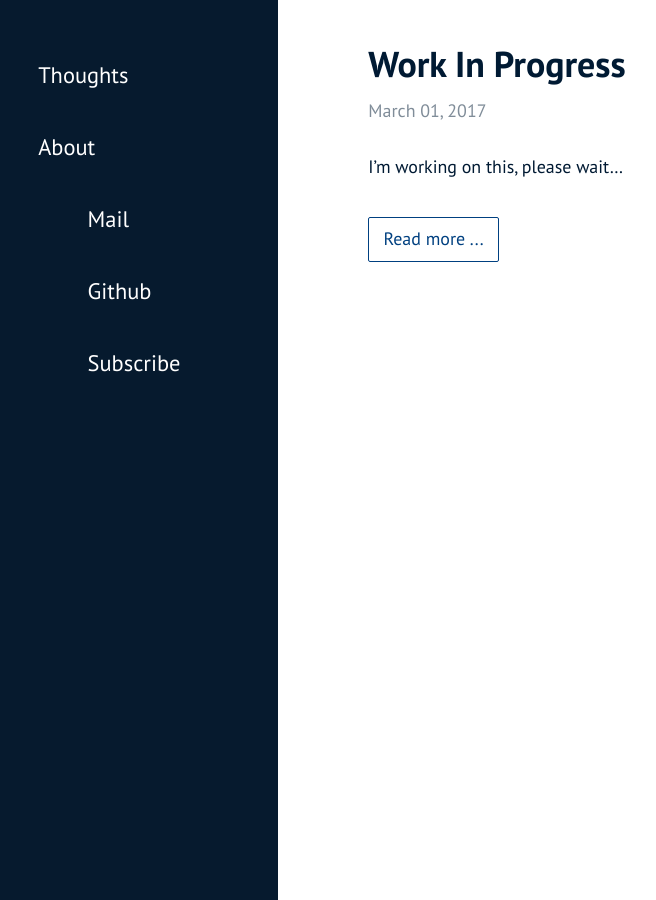
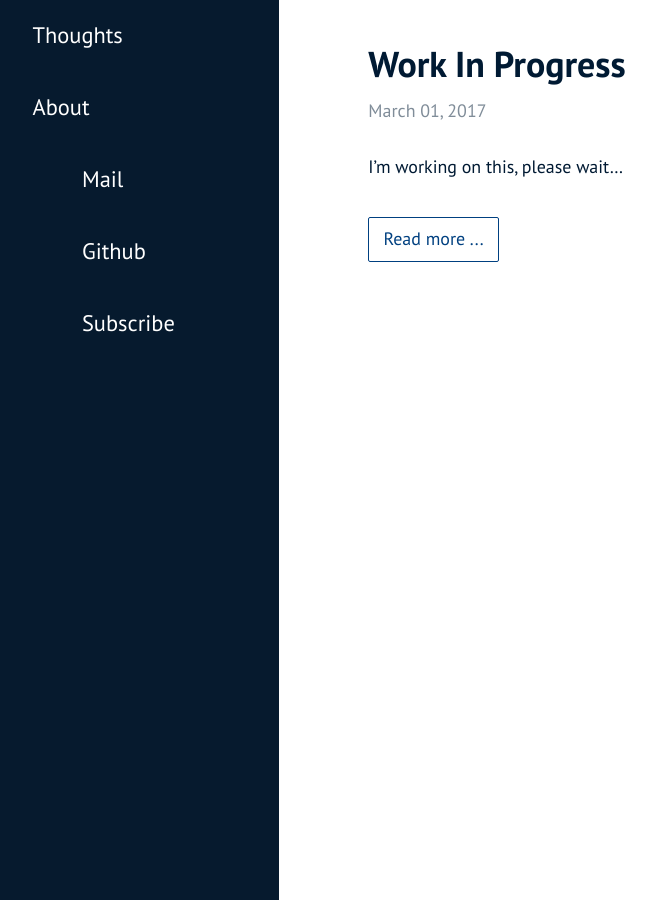
Before and after one commit to ADelRosarioH/adelrosarioh.github.io, a Jekyll site: the page built from index.html, in a window 1280 px wide. Shown: the whole page, without its empty margins (18-674 px from the left). Built offline with Jekyll 4.4.1, drawn with Linux system fonts in a browser that asks for light colours.

Commit message:
modify sidebar css enables the possibility to add more content on top and bottom of menu items. also add css for profile picture and sidebar-footer

```diff
--- a/assets/css/sidebar.sass
+++ b/assets/css/sidebar.sass
@@ -22,10 +22,9 @@
   color: #fff
   border: none
   box-shadow: none
+  width: 16.5em
   opacity: .98
   margin: 0
-  padding: 2.25em
-  width: 12em
   top: 0
   bottom: 0
   left: 0
@@ -34,12 +33,14 @@
   font-size: 2em
 
 nav
-  margin: 0 -2.25em
+  display: block
+  margin: 0
 
 nav a
+  display: block !important
   font-size: 1.25em
   margin: 0
-  padding: .8em 2.50em
+  padding: .8em 2.25em
 
 nav a:hover, nav a.selected
   background: lighten($dark, 2%)
@@ -77,3 +78,17 @@
   margin: 2em 0
 
 {% endif %}
+
+.profile-picture
+  margin: 0
+  width: 100%
+  height: 300px
+  background-image: url('/assets/images/anthony-del-rosario.png')
+  background-size: 100%
+  background-repeat: no-repeat
+  background-position-y: -18px
+
+.sidebar-footer
+  font-size: 1.25em
+  padding: .8em 2.25em
+  margin-top: 0.8em
```
